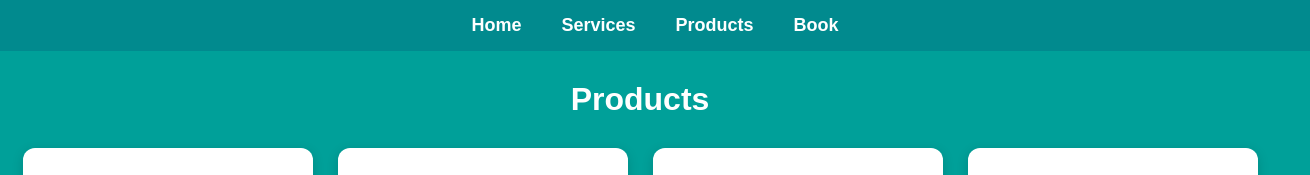
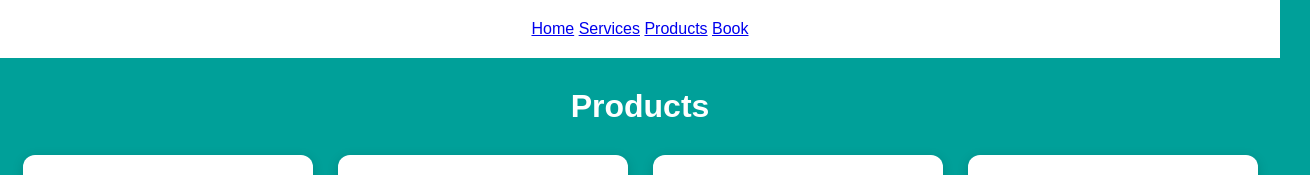
Before and after one commit to DM6032-Web-Design-and-Development/practical-project-barbar-shop-hassan-hassan-barbar, a plain HTML site: page product.html in a window 1280 px wide. Shown: the top 175 px of the page, 1310 px wide, since content can reach past the window. Drawn offline with Linux system fonts and the light colour scheme.

Commit message:
Update style.css

```diff
--- a/style.css
+++ b/style.css
@@ -77,22 +77,6 @@ font-family: Arial;
 background: #00A099;
 }
 
-/* Navbar */
-.navbar {
-width: 100%;
-background: #018A8E;
-padding: 15px;
-display: flex;
-justify-content: center;
-gap: 40px;
-}
-
-.navbar a {
-color: white;
-text-decoration: none;
-font-size: 18px;
-font-weight: bold;
-}
 
 .title {
 text-align: center;
```
